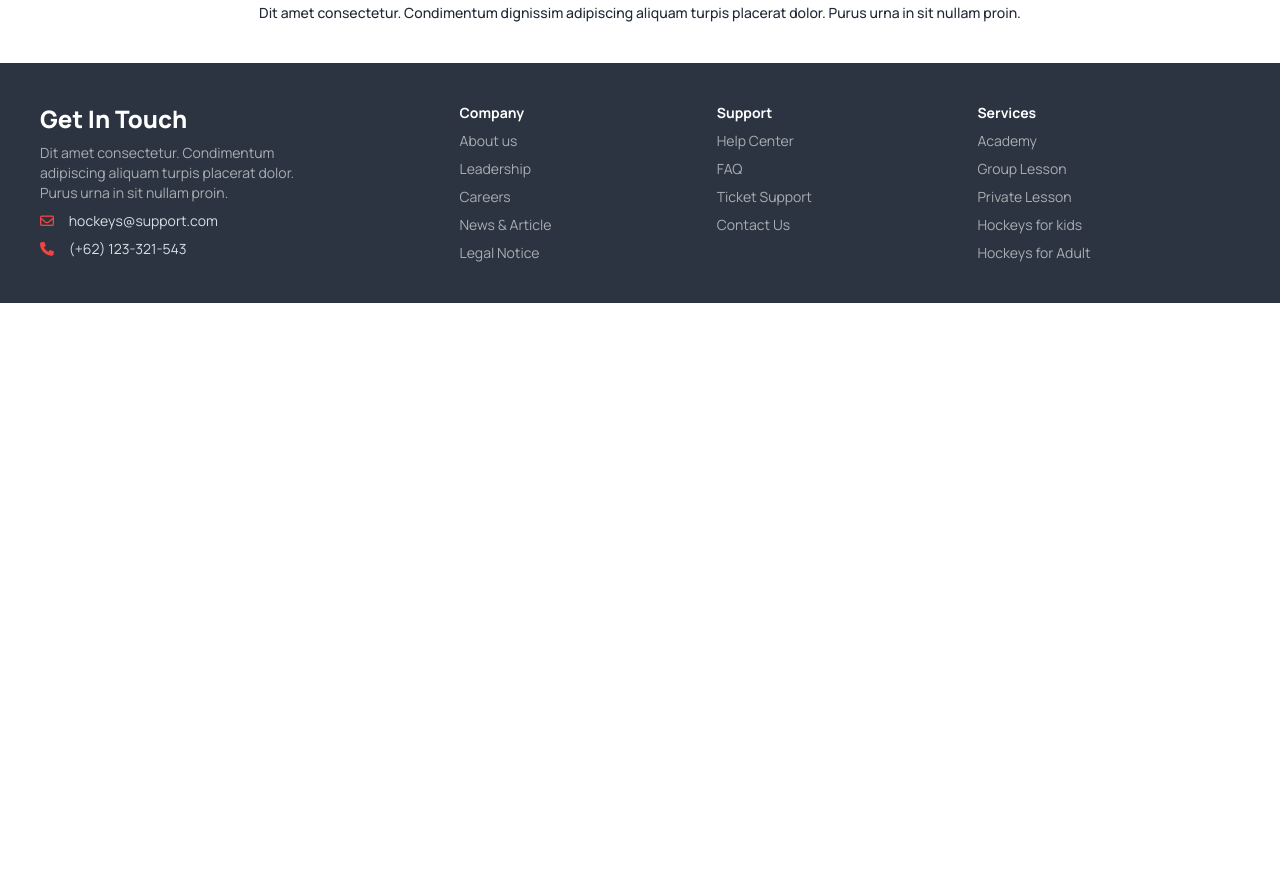
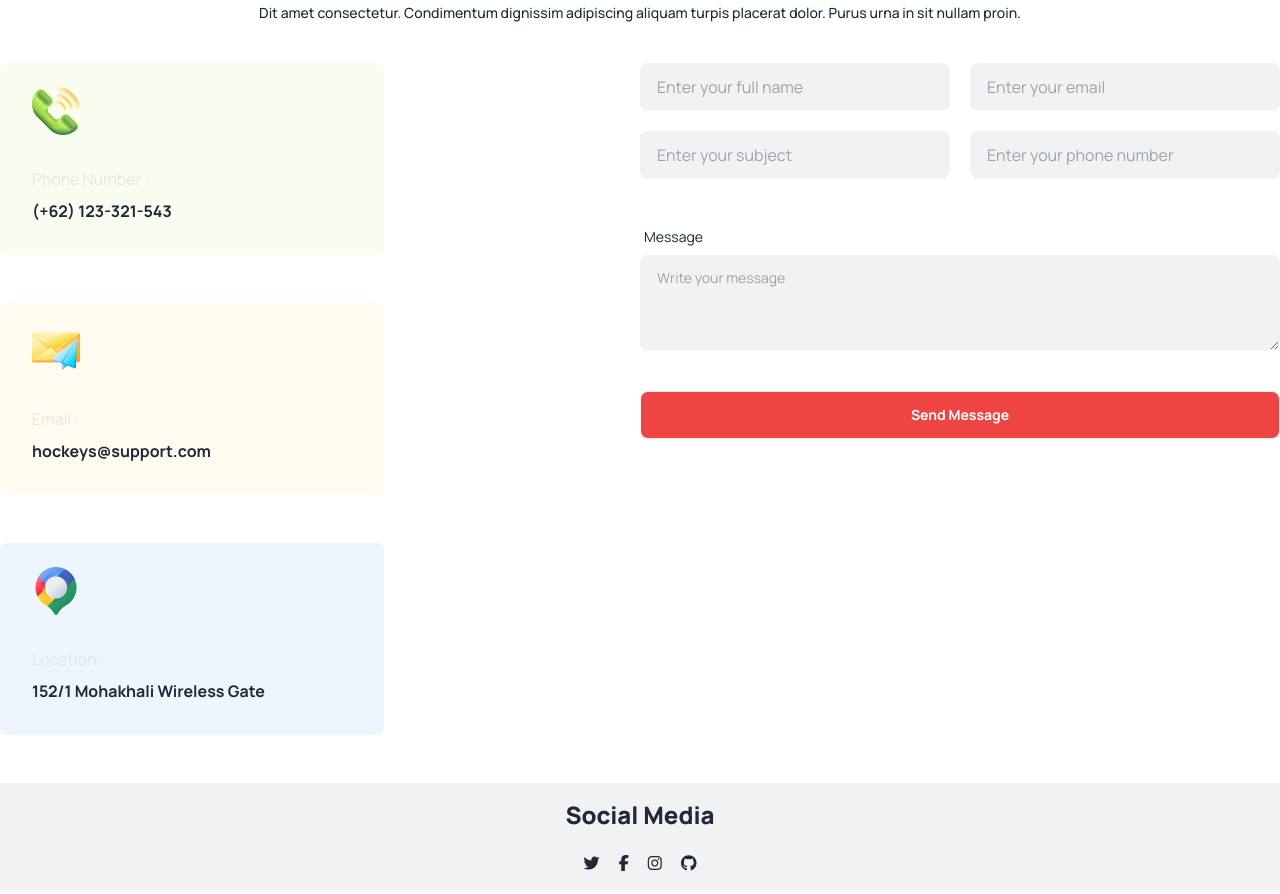
Before and after one commit to UAShoshi/Hockeys-website, a plain HTML site: page index.html in a window 1280 px wide. Shown: the part 4259-5153 px from the top of the page. Before the commit the page ends 4562 px from the top, so only its background shows below. Drawn offline with nearby package versions, Linux system fonts and the light colour scheme.

Commit message:
created msg container

```diff
--- a/index.html
+++ b/index.html
@@ -164,7 +164,7 @@
         <!-- Products 1 -->
         <div class="hero">
           <div class="hero-content flex-col lg:flex-row rounded-lg border border-base-300">
-          <img src="images/5.png"/>
+            <img src="images/5.png" />
             <div>
               <div class="mr-3">
                 <i class="fa-solid fa-star text-amber-500 mr-2"></i>
@@ -186,7 +186,7 @@
         <!-- Products 2 -->
         <div class="hero">
           <div class="hero-content flex-col lg:flex-row rounded-lg border border-base-300">
-          <img src="images/6.png"/>
+            <img src="images/6.png" />
             <div>
               <div class="mr-3">
                 <i class="fa-solid fa-star text-amber-500 mr-2"></i>
@@ -208,7 +208,7 @@
         <!-- Products 3 -->
         <div class="hero">
           <div class="hero-content flex-col lg:flex-row rounded-lg border border-base-300">
-          <img src="images/7.png"/>
+            <img src="images/7.png" />
             <div>
               <div class="mr-3">
                 <i class="fa-solid fa-star text-amber-500 mr-2"></i>
@@ -230,7 +230,7 @@
         <!-- Products 4 -->
         <div class="hero">
           <div class="hero-content flex-col lg:flex-row rounded-lg border border-base-300">
-          <img src="images/8.png"/>
+            <img src="images/8.png" />
             <div>
               <div class="mr-3">
                 <i class="fa-solid fa-star text-amber-500 mr-2"></i>
@@ -252,7 +252,7 @@
         <!-- Products 5 -->
         <div class="hero">
           <div class="hero-content flex-col lg:flex-row rounded-lg border border-base-300">
-          <img src="images/9.png"/>
+            <img src="images/9.png" />
             <div>
               <div class="mr-3">
                 <i class="fa-solid fa-star text-amber-500 mr-2"></i>
@@ -367,13 +367,82 @@
     </section>
     <!-- Touch sectoin -->
     <h2 class="text-center font-extrabold text-3xl mb-5 mt-32">Get In Touch</h2>
-    <p class="mb-10 text-center font-medium text-sm">Dit amet consectetur. Condimentum dignissim adipiscing aliquam turpis placerat dolor. Purus urna in sit nullam proin.</p>
+    <p class="mb-10 text-center font-medium text-sm">Dit amet consectetur. Condimentum dignissim adipiscing aliquam
+      turpis placerat dolor. Purus urna in sit nullam proin.</p>
+    <!--  Touch container -->
+    <div class="grid grid-cols-1 lg:grid-cols-2">
+        <!-- Touch 1 -->
+      <div>
+        <div class="mb-12 rounded-lg lg:w-96 bg-[#BCED6D1A]">
+          <div class="ml-8 pt-6">
+            <figure><img src="images/Group 1171275317.png" alt="" /></figure>
+          </div>
+          <div class="card-body">
+            <p class="text-base-300">Phone Number :</p>
+            <p class="font-bold">(+62) 123-321-543</p>
+          </div>
+        </div>
+        <!-- Touch 2 -->
+        <div class="mb-12 rounded-lg lg:w-96 bg-[#FDDD5F1A]">
+          <div class="ml-8 pt-6">
+            <figure><img src="images/Group 1171275318.png" alt="" /></figure>
+          </div>
+          <div class="card-body">
+            <p class="text-base-300">Email :</p>
+            <p class="font-bold">hockeys@support.com</p>
+          </div>
+        </div>
+        <!-- Touch 3 -->
+        <div class="mb-12 rounded-lg lg:w-96 bg-[#629CF31A]">
+          <div class="ml-8 pt-6">
+            <figure><img src="images/Group 1171275321.png" alt="" /></figure>
+          </div>
+          <div class="card-body">
+            <p class="text-base-300">Location :</p>
+            <p class="font-bold">152/1 Mohakhali Wireless Gate</p>
+          </div>
+        </div>
+      </div>
+      <!-- msg container -->
+      <div>
+        <div class="grid  grid-cols-1 lg:grid-cols-2 gap-5">
+          <input type="text" placeholder="Enter your full name" class="input bg-base-200 w-full max-w-xs" />
+          <input type="text" placeholder="Enter your email" class="input bg-base-200 w-full max-w-xs" />
+          <input type="text" placeholder="Enter your subject" class="input bg-base-200 w-full max-w-xs" />
+          <input type="text" placeholder="Enter your phone number" class="mb-10 input bg-base-200 w-full max-w-xs" />
+        </div>
+        <div>
+          <div class="mb-10">
+            <label class="form-control">
+              <div class="label">
+                <span class="label-text">Message</span>
+              </div>
+              <textarea class="bg-base-200 textarea h-24" placeholder="Write your message"></textarea>
+            </label>
+          </div>
+          <button class="btn w-full bg-red-500 text-white mb-10">Send Message</button>
+        </div>
+      </div>
+    </div>
+
+    <div class="text-center p-4 bg-base-200 text-base-content">
+      <aside>
+        <p class="font-extrabold mb-5 text-2xl">Social Media</p>
+        <div>
+          <i class="mr-4 fa-brands fa-twitter"></i>
+          <i class="mr-4 fa-brands fa-facebook-f"></i>
+          <i class="mr-4 fa-brands fa-instagram"></i>
+          <i class="fa-brands fa-github"></i>
+        </div>
+      </aside>
+    </div>
   </main>
   <!-- footer section -->
-  <footer class="footer p-10 bg-neutral text-neutral-content">
+  <footer class="footer mt-10 p-10 bg-neutral text-neutral-content">
     <aside>
       <h2 class="font-extrabold text-2xl text-white">Get In Touch</h2>
-      <p class="text-[#FFFFFF99]">Dit amet consectetur. Condimentum  <br> adipiscing aliquam turpis placerat dolor. <br> Purus urna in sit nullam proin. </p>
+      <p class="text-[#FFFFFF99]">Dit amet consectetur. Condimentum <br> adipiscing aliquam turpis placerat dolor. <br>
+        Purus urna in sit nullam proin. </p>
       <p><i class="text-red-500 mr-3 fa-regular fa-envelope"></i> hockeys@support.com</p>
       <p><i class="text-red-500 mr-3 fa-solid fa-phone"></i> (+62) 123-321-543</p>
     </aside>
@@ -402,4 +471,5 @@
     </nav>
   </footer>
 </body>
+
 </html>
```
Lines whose indentation alone changed are shown as unchanged.
